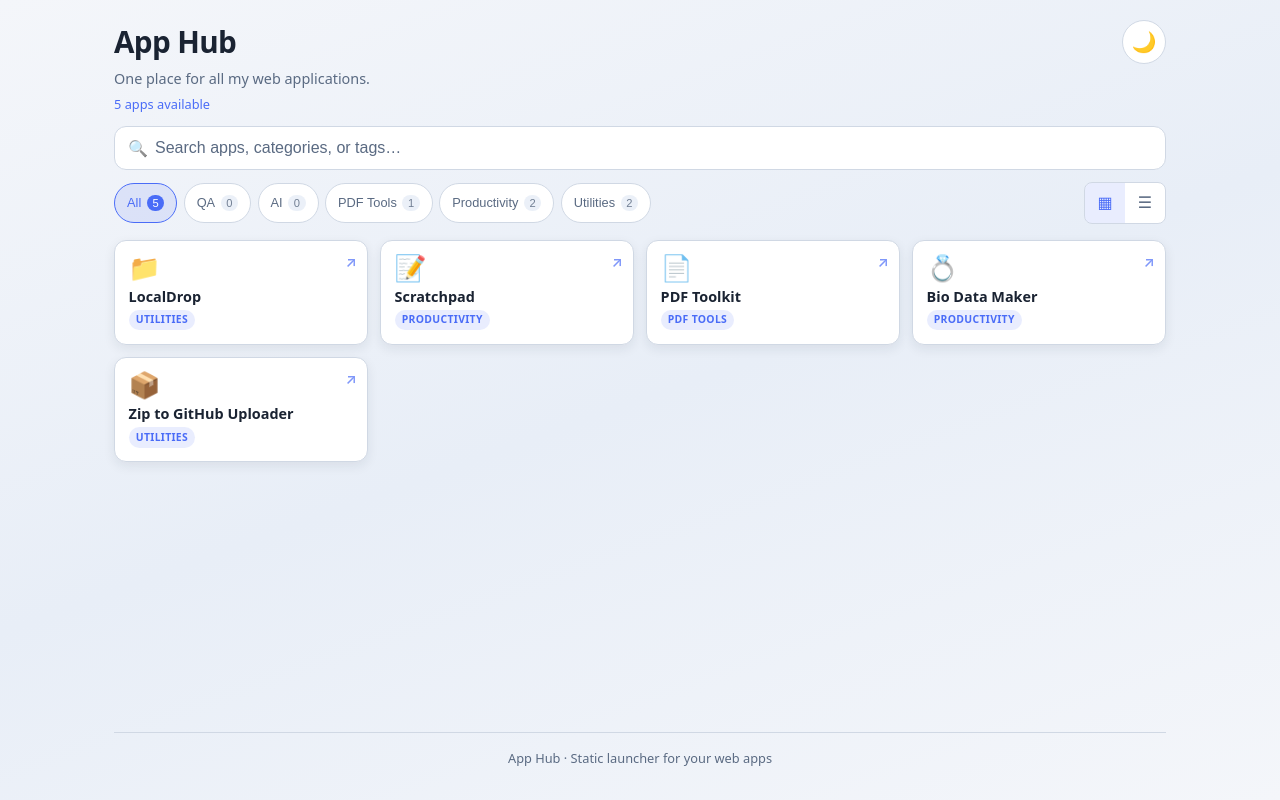
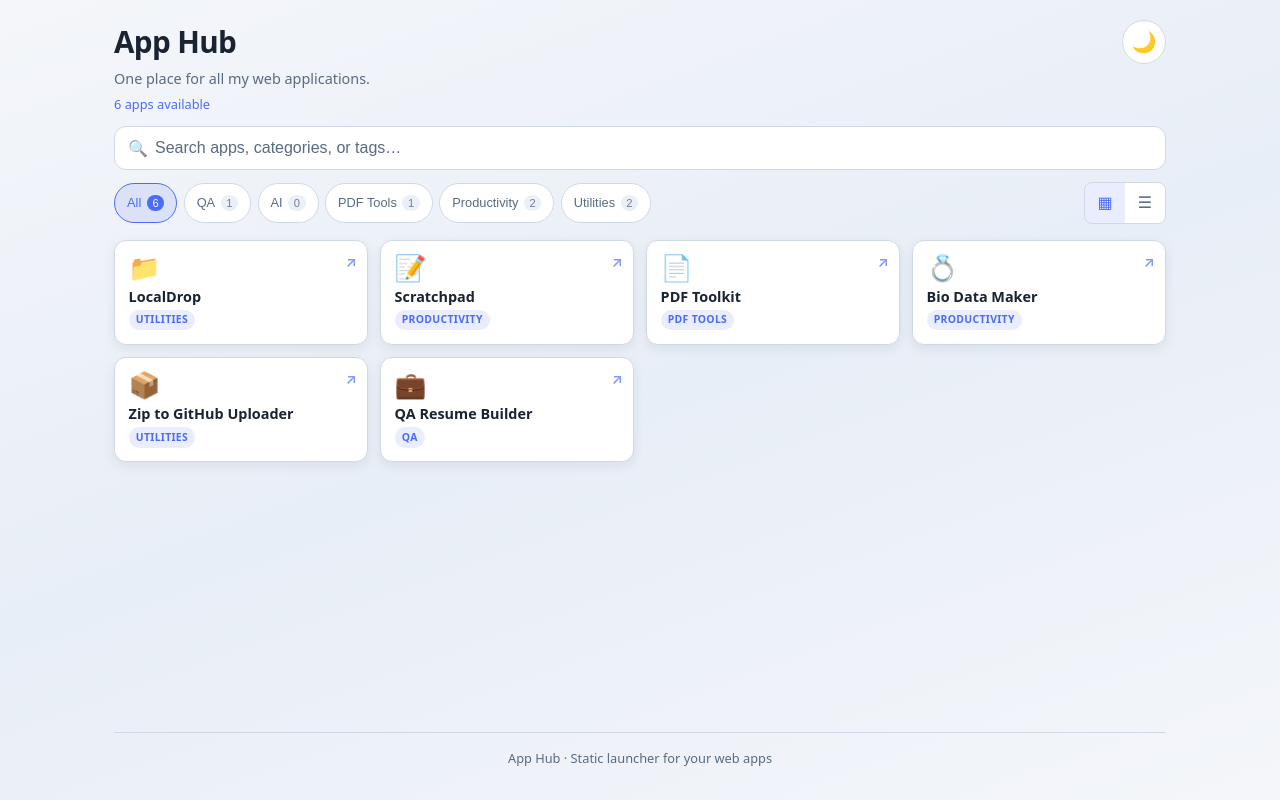
Before and after one commit to ElDorado9604/app-hub, a React (Vite) app: page / in a window 1280 px wide. Built offline with nearby package versions, Linux system fonts and the light colour scheme.

Commit message:
Add QA Resume Builder app

```diff
--- a/src/data/apps.ts
+++ b/src/data/apps.ts
@@ -47,4 +47,14 @@ export const apps: App[] = [
     tags: ["GitHub", "Zip", "Upload", "Files"],
     icon: "📦",
   },
+  {
+    id: "qa-resume-builder",
+    name: "QA Resume Builder",
+    description:
+      "Resume builder for QA professionals for roles like automation engineer, SDET, and more.",
+    url: "https://qa-resume-builder-eldorado4.vercel.app",
+    category: "QA",
+    tags: ["Resume", "QA", "SDET", "Automation"],
+    icon: "💼",
+  },
 ];
```
